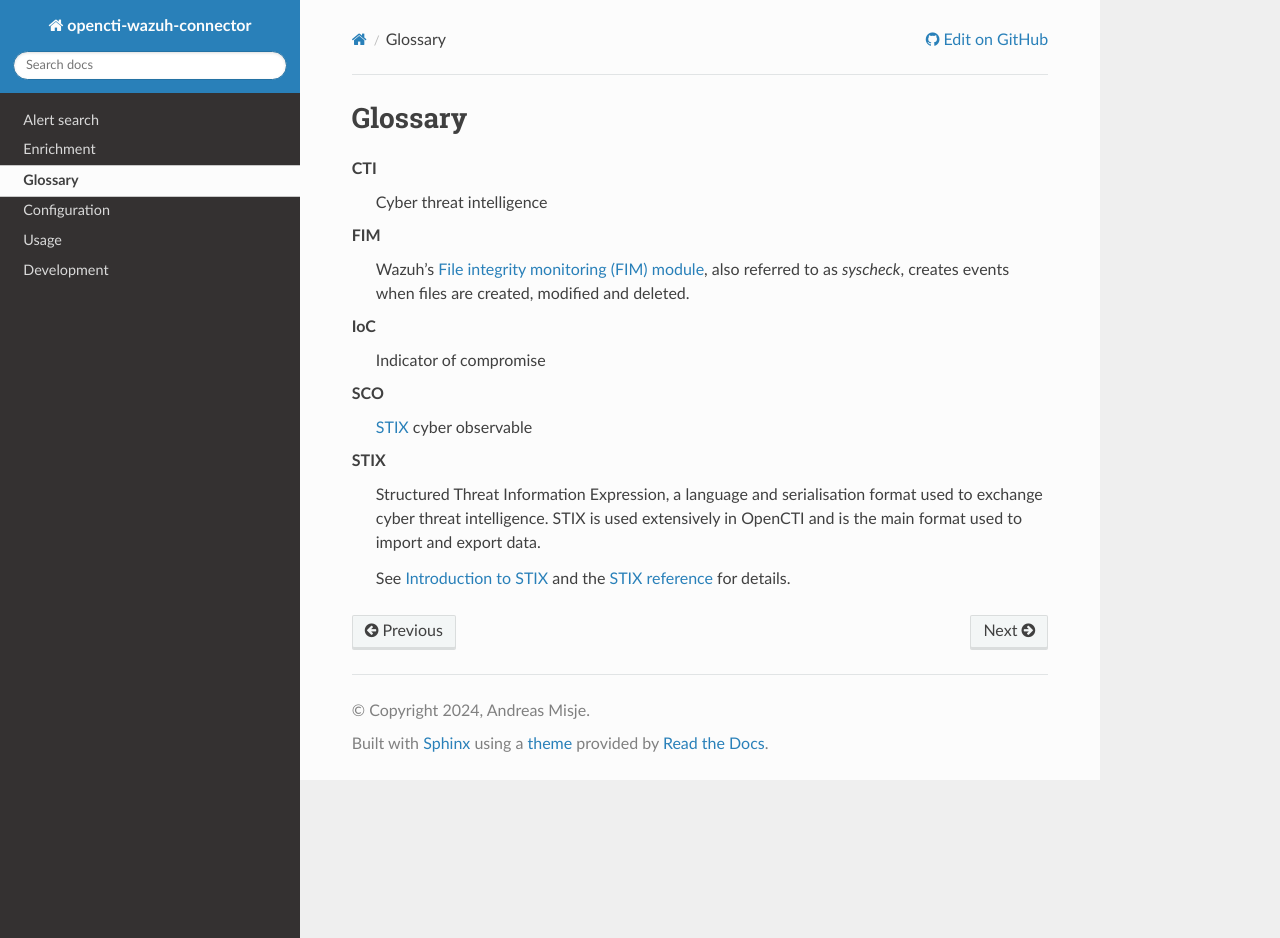
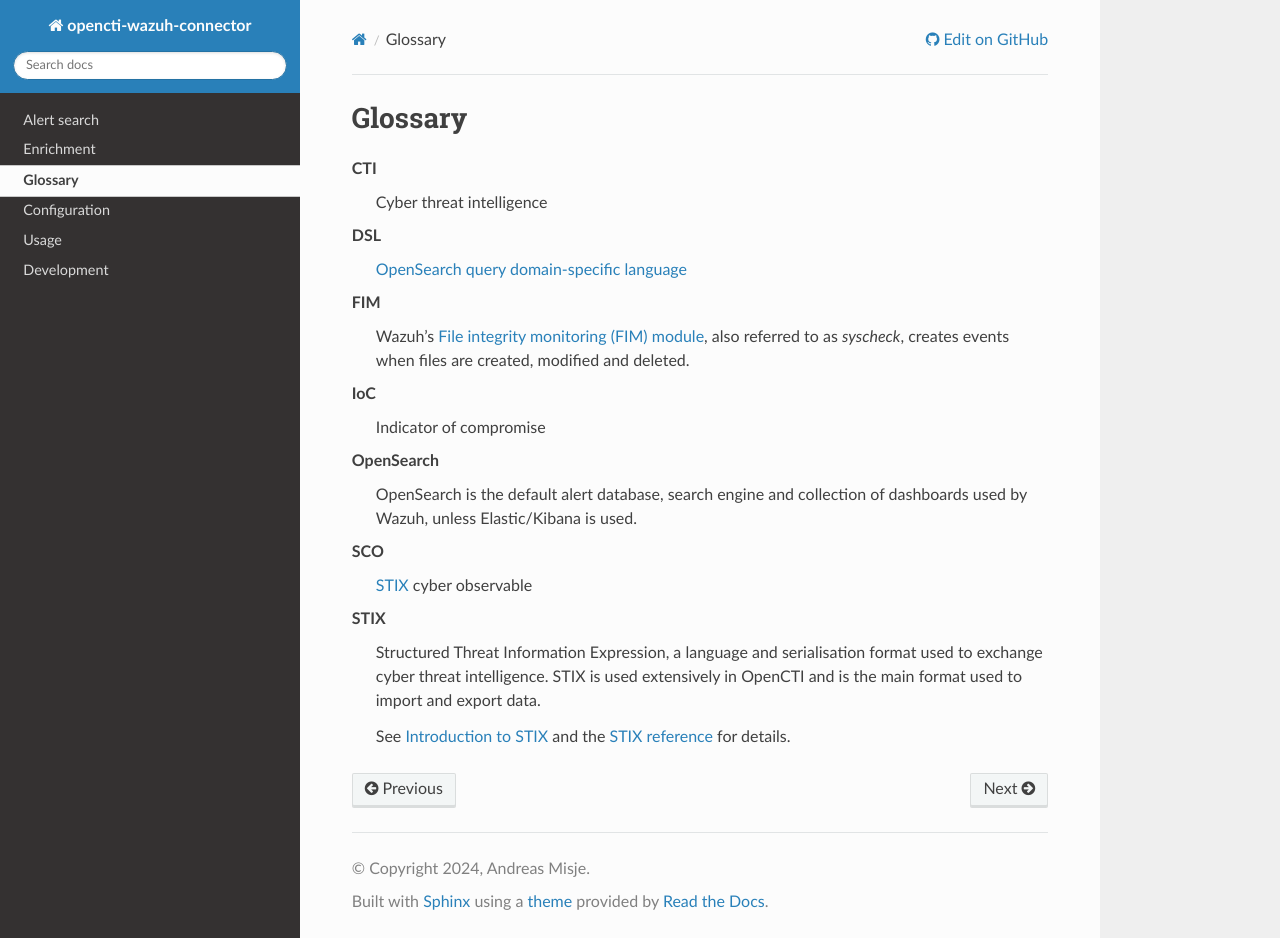
Before and after one commit to misje/opencti-wazuh-connector, a Sphinx documentation site: the page built from docs/source/glossary.rst, in a window 1280 px wide and 938 px high. Built offline with Sphinx 7.4.7 and the Read the Docs theme 2.0.0, drawn with Linux system fonts in a browser that asks for light colours.

```diff
--- a/docs/source/glossary.rst
+++ b/docs/source/glossary.rst
@@ -8,6 +8,9 @@ Glossary
    CTI
       Cyber threat intelligence
 
+   DSL
+      :term:`OpenSearch` :dsl:`query domain-specific language <>`
+
    FIM
       Wazuh's :wazuh:`File integrity monitoring (FIM) module
       <capabilities/file-integrity/index.html>`, also referred to as *syscheck*,
@@ -15,6 +18,10 @@ Glossary
 
    IoC
       Indicator of compromise
+
+   OpenSearch
+      OpenSearch is the default alert database, search engine and collection of
+      dashboards used by :term:`Wazuh`, unless Elastic/Kibana is used.
 
    SCO
       :term:`STIX` cyber observable
```
Also changed, not shown: docs/source/alert_search.rst (+37 -1 lines), docs/source/configuration.rst (+7 -0 lines), 1 other file.
